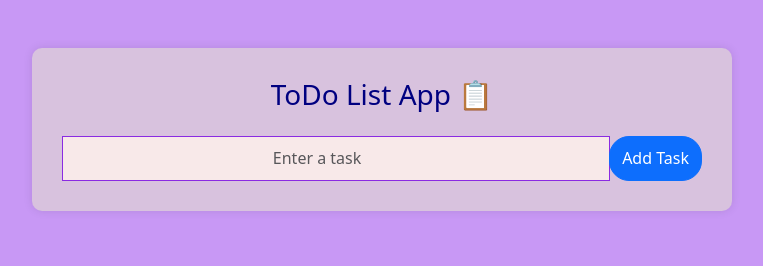
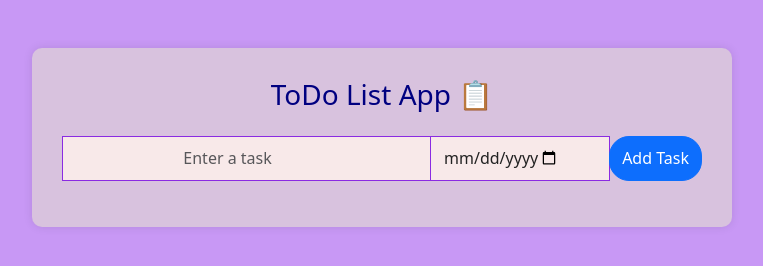
Before and after one commit to ArchanaReddyGitHub/JS-Assignments, a plain HTML site: page A3-ToDoList/index.html in a window 1280 px wide. Shown: the whole page, without its empty margins (258-1021 px from the left). Drawn offline with nearby package versions, Linux system fonts and the light colour scheme.

Commit message:
Add date input to task form
Added a date input field to the task form for better task management.

```diff
--- a/A3-ToDoList/index.html
+++ b/A3-ToDoList/index.html
@@ -28,11 +28,12 @@
             id="taskInput"
             placeholder="Enter a task"
           />
+          <input type="date" id="taskDate" class="form-control" />
           <button class="btn btn-primary" id="addBtn" type="submit">
             Add Task
           </button>
         </div>
-        </div>
+        <!-- </div> -->
       </form>
 
       <!--Task List  -->
```
Lines whose indentation alone changed are shown as unchanged.
